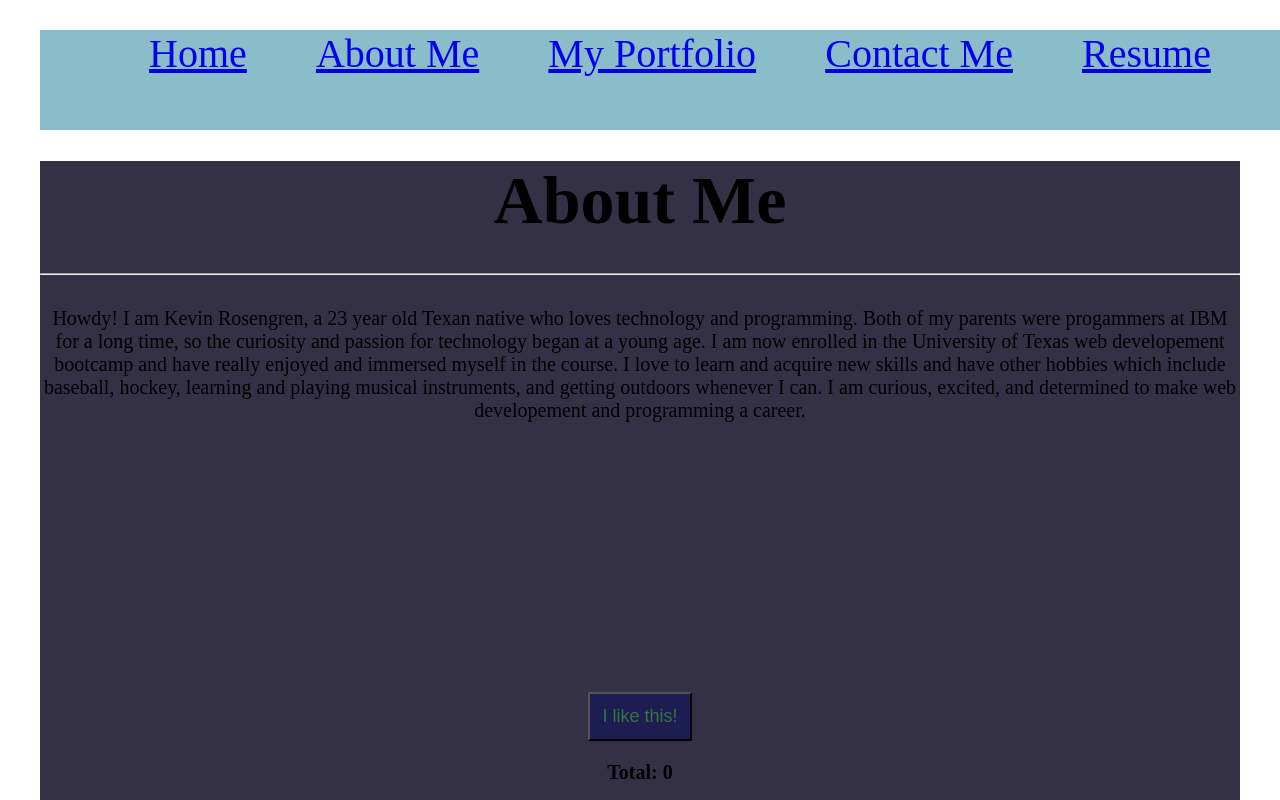
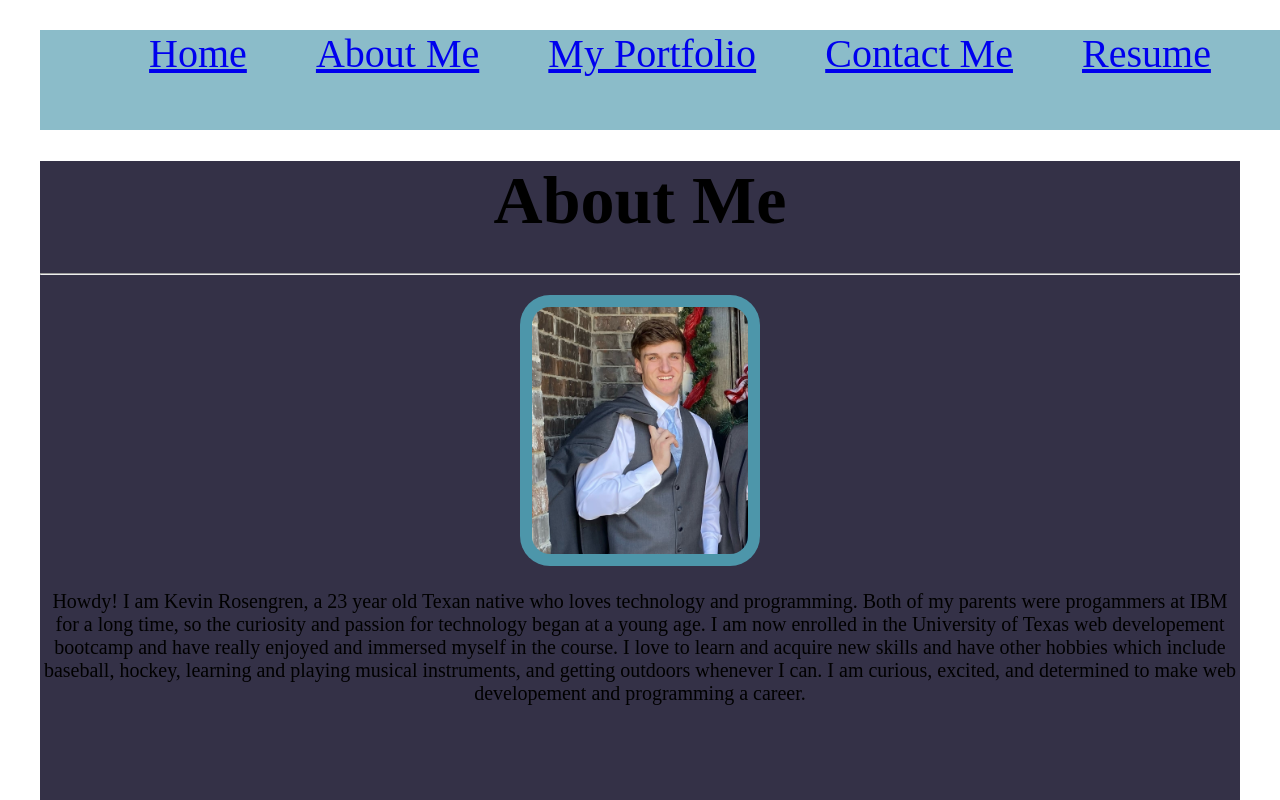
Before and after one commit to krosengr4/React-Portfolio, a React (Vite) app in the folder react-portfolio/: page /AboutMe in a window 1280 px wide. Shown: the top 800 px of the page. Built offline with nearby package versions, Linux system fonts and the light colour scheme.

Commit message:
Added pic of myself and styled Added to about me page, styled in app.css

```diff
--- a/react-portfolio/src/App.css
+++ b/react-portfolio/src/App.css
@@ -80,10 +80,17 @@ hr {
 }
 
 /** Start of about me page */
+
 .aboutme-content {
   font-size: 20px;
   position: relative;
+}
 
+.pic-of-me {
+  width: 18%;
+  padding: 12px;
+  background-color: rgb(77, 150, 170);
+  border-radius: 30px;
 }
 
 .like-dislikeBtn {
@@ -125,6 +132,7 @@ hr {
 }
 
 /** Start of Portfolio page */
+
 .projects-container {
     display: flex;
     flex-wrap: wrap;
@@ -232,5 +240,4 @@ hr {
   opacity: .85;
   width: 30%;
   height: 23%;
-
 }
--- a/react-portfolio/src/pages/AboutMe.jsx
+++ b/react-portfolio/src/pages/AboutMe.jsx
@@ -12,12 +12,14 @@ export default function AboutMe() {
       <div className="main-div">
         <h1 className="page-title">About Me </h1>
         <hr></hr>
+
+        <img src="./public/Pic-of-me.jpg" className="pic-of-me" alt="Picture of Kevin Rosengren"></img>
         <p className="aboutme-content">
-                        Howdy! I am Kevin Rosengren, a 23 year old Texan native who loves technology and programming. Both of my
-                        parents were progammers at IBM for a long time, so the curiosity and passion for technology began at a young age. I am now
-                        enrolled in the University of Texas web developement bootcamp and have really enjoyed and immersed myself in the course. I
-                        love to learn and acquire new skills and have other hobbies which include baseball, hockey, learning and playing musical instruments,
-                        and getting outdoors whenever I can. I am curious, excited, and determined to make web developement and programming a career.
+            Howdy! I am Kevin Rosengren, a 23 year old Texan native who loves technology and programming. Both of my
+            parents were progammers at IBM for a long time, so the curiosity and passion for technology began at a young age. I am now
+            enrolled in the University of Texas web developement bootcamp and have really enjoyed and immersed myself in the course. I
+            love to learn and acquire new skills and have other hobbies which include baseball, hockey, learning and playing musical instruments,
+            and getting outdoors whenever I can. I am curious, excited, and determined to make web developement and programming a career.
         </p>
 
         <div className="like-dislikeBtn">
```
